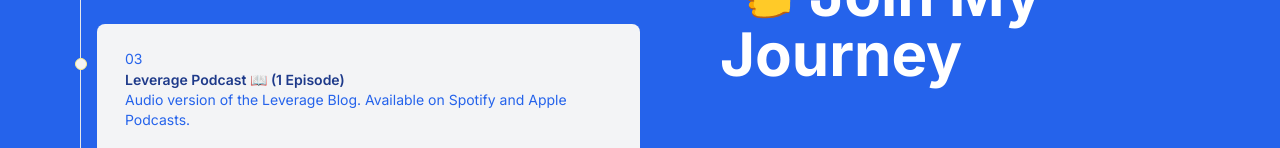
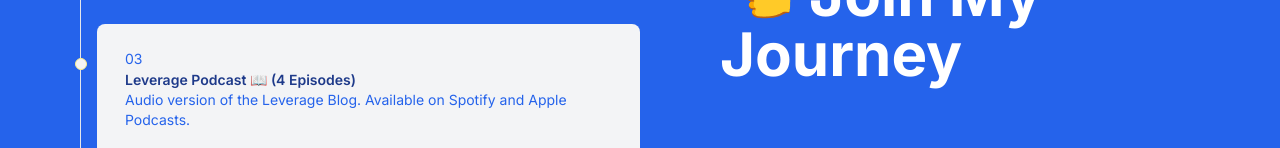
Before and after one commit to giomhern/jmh, a Next.js app: page / in a window 1280 px wide. Shown: the part 804-952 px from the top of the page. Built offline with nearby package versions, Linux system fonts and the light colour scheme.

Commit message:
Content change

```diff
--- a/app/page.tsx
+++ b/app/page.tsx
@@ -106,7 +106,7 @@ export default function Home() {
                 <li className="mb-10 ml-4 bg-gray-100 text-blue-600 p-7 rounded-lg">
                     <div className="absolute w-3 h-3 bg-gray-100 rounded-full mt-1.5 -left-1.5 border border-yellow-200"></div>
                     <p className="mb-1 font-normal text-sm leading-none">03</p>
-                    <h3 className="md:text-md text-sm font-semibold text-blue-900">Leverage Podcast 📖 (1 Episode)</h3>
+                    <h3 className="md:text-md text-sm font-semibold text-blue-900">Leverage Podcast 📖 (4 Episodes)</h3>
                     <p className="mb-4 font-normal md:text-md text-sm">Audio version of the Leverage Blog. Available on Spotify and Apple Podcasts.</p>
                 </li>
 
```
